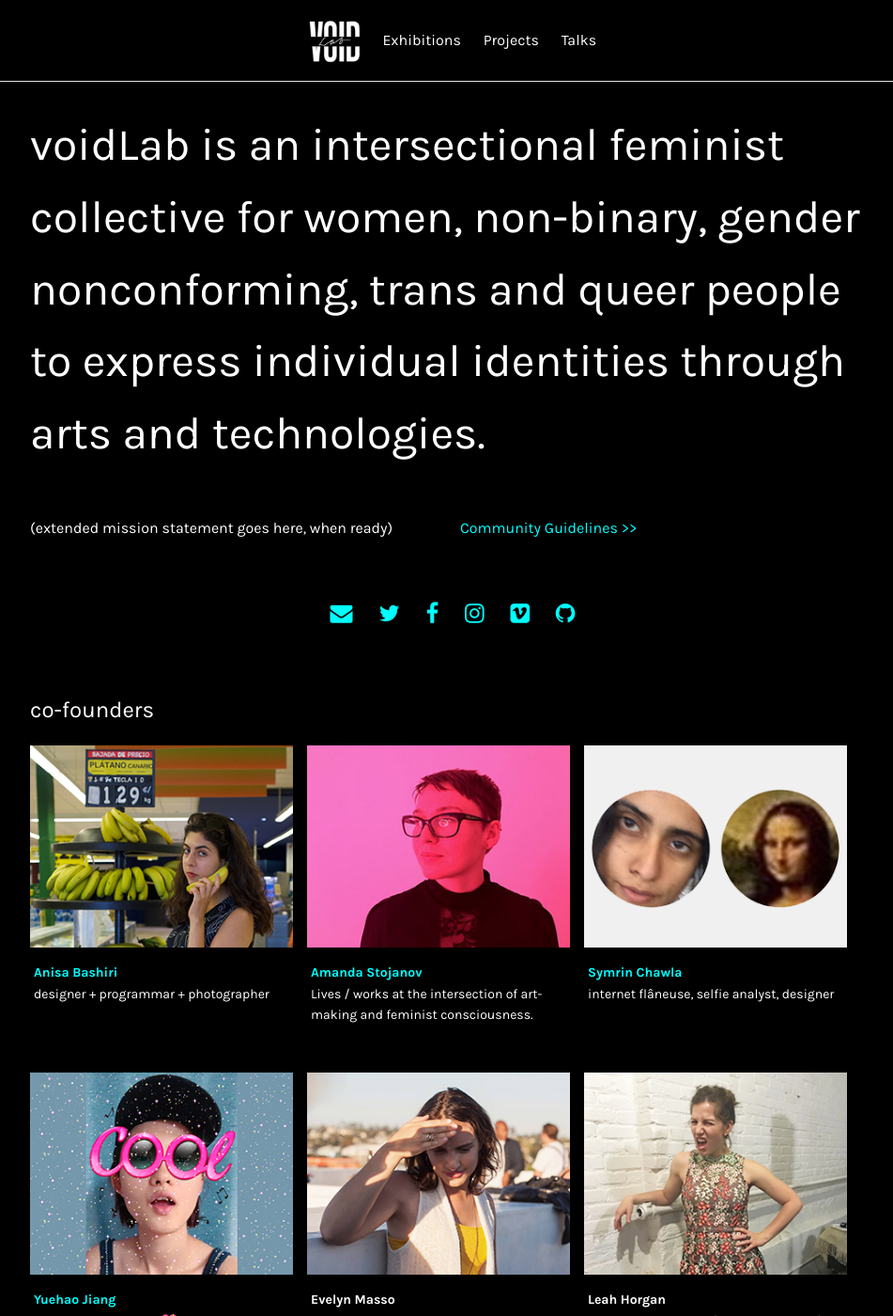
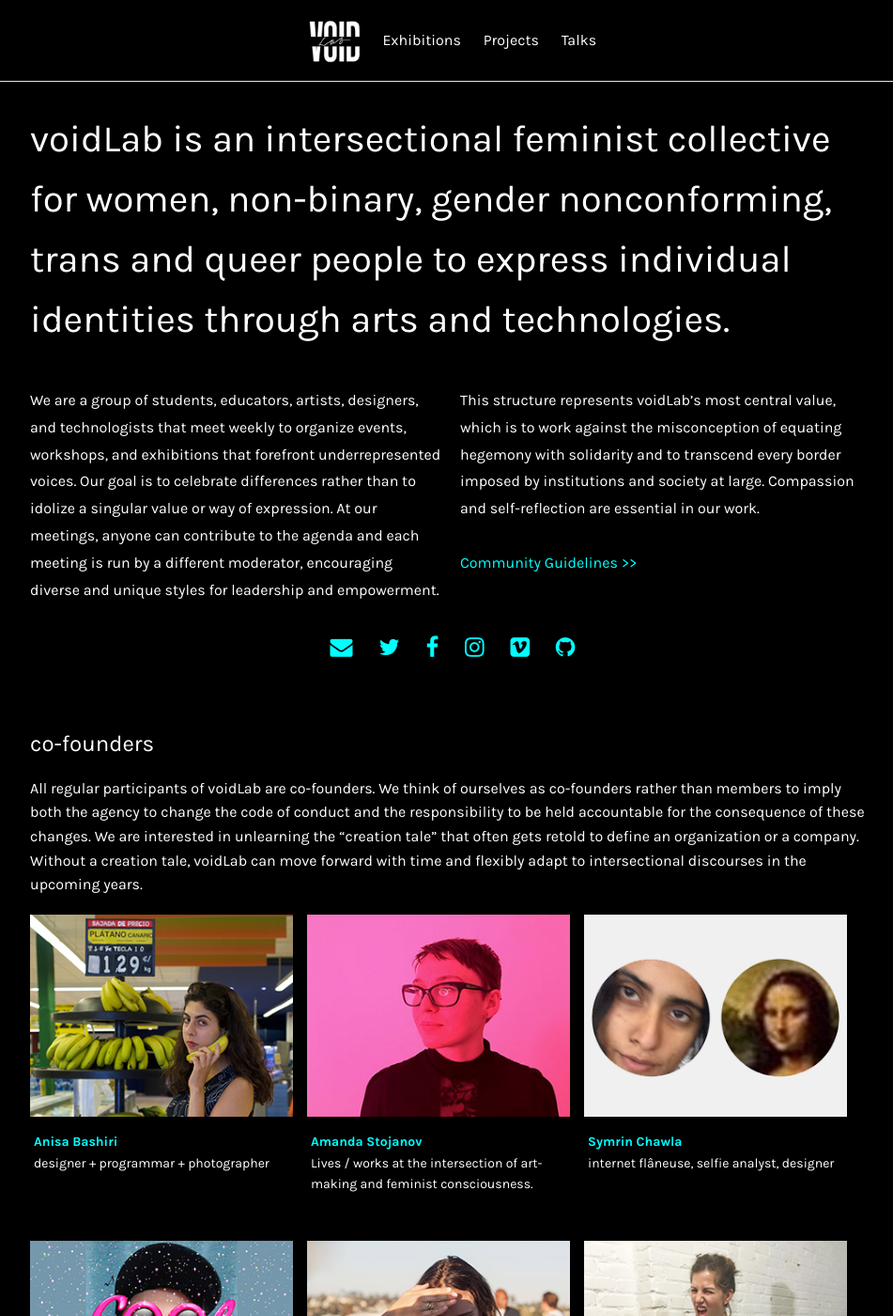
Before and after one commit to voidlab/voidlab.github.io, a Jekyll site: the page built from index.html, in a window 1280 px wide and 1400 px high. Shown: the whole window at 94% size, without its empty margins (158-1109 px from the left). Built offline with Jekyll 4.4.1, drawn with Linux system fonts in a browser that asks for light colours; nearby versions of some CDN libraries.

Commit message:
update for soft launch.

```diff
--- a/_sass/_index.scss
+++ b/_sass/_index.scss
@@ -16,7 +16,7 @@ section#splash {
   flex-flow: column nowrap;
 
   h1 {
-    font-size: 3.0em;
+    font-size: 2.5em;
 
     @include media-query($on-palm) {
       font-size: 2em;
--- a/index.html
+++ b/index.html
@@ -10,7 +10,7 @@ layout: default
       express individual identities through arts and technologies.
     </h1>
     <p>
-      (extended mission statement goes here, when ready)
+      We are a group of students, educators, artists, designers, and technologists that meet weekly to organize events, workshops, and exhibitions that forefront underrepresented voices. Our goal is to celebrate differences rather than to idolize a singular value or way of expression. At our meetings, anyone can contribute to the agenda and each meeting is run by a different moderator, encouraging diverse and unique styles for leadership and empowerment. This structure represents voidLab’s most central value, which is to work against the misconception of equating hegemony with solidarity and to transcend every border imposed by institutions and society at large. Compassion and self-reflection are essential in our work.
       </br>
       </br>
       <a href="https://docs.google.com/document/d/1QA6QiIzW0km3JfU4bayrtmYadaiGi707BgHUDzPFzzk/edit?pref=2&pli=1">Community Guidelines&nbsp;&gt;&gt;</a>
@@ -21,6 +21,10 @@ layout: default
   </section>
 
   <h2>co-founders</h2>
+  <p>
+    All regular participants of voidLab are co-founders. We think of ourselves as co-founders rather than members to imply both the agency to change the code of conduct and the responsibility to be held accountable for the consequence of these changes. We are interested in unlearning the “creation tale” that often gets retold to define an organization or a company. Without a creation tale, voidLab can move forward with time and flexibly adapt to intersectional discourses in the upcoming years.
+  </p>
+
   <section id="members">
     {% for item in site.members %}
       {% include member.html member=item %}
```
Also changed, not shown: _members/anisa.md (+1 -1 lines).
